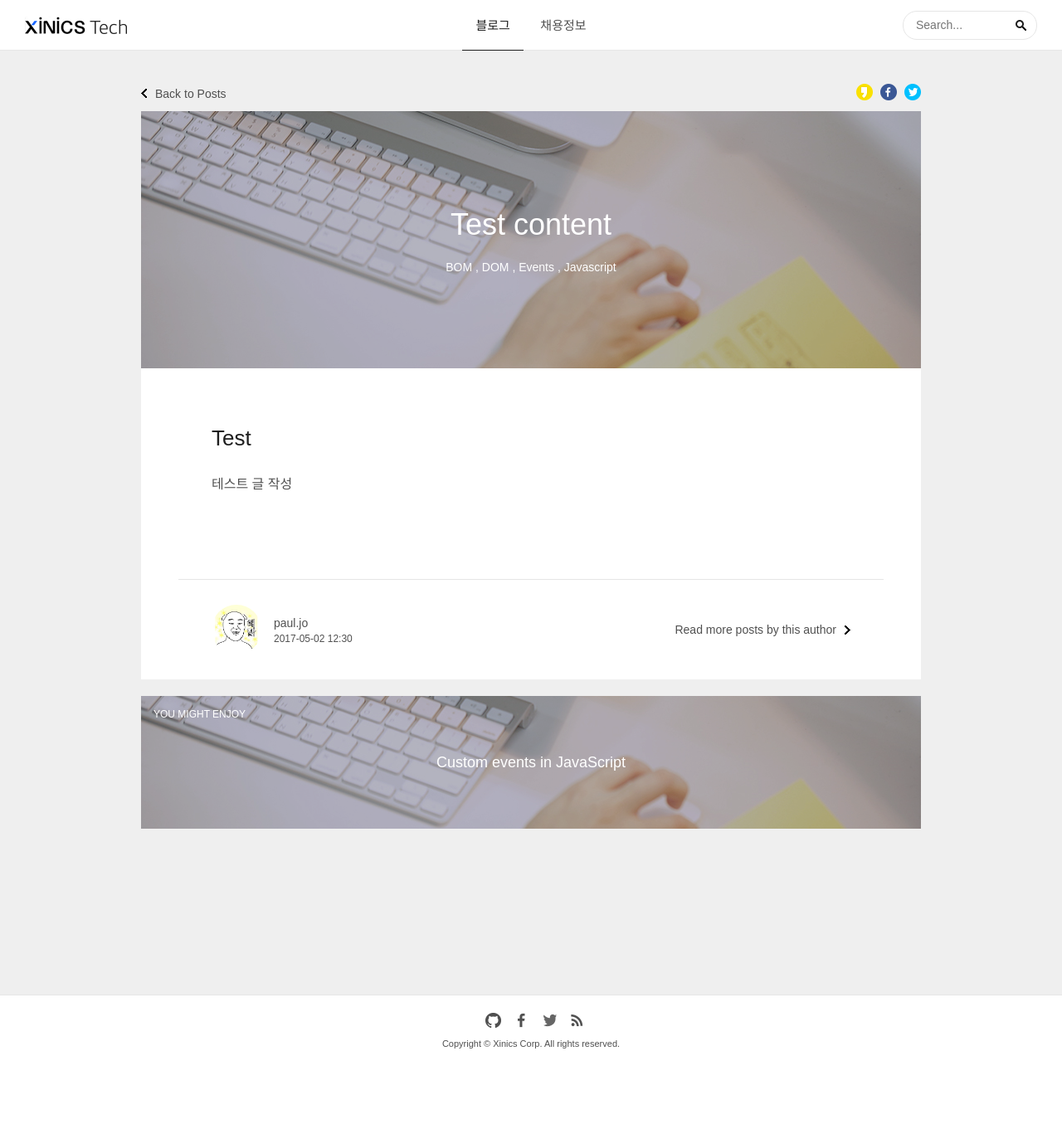
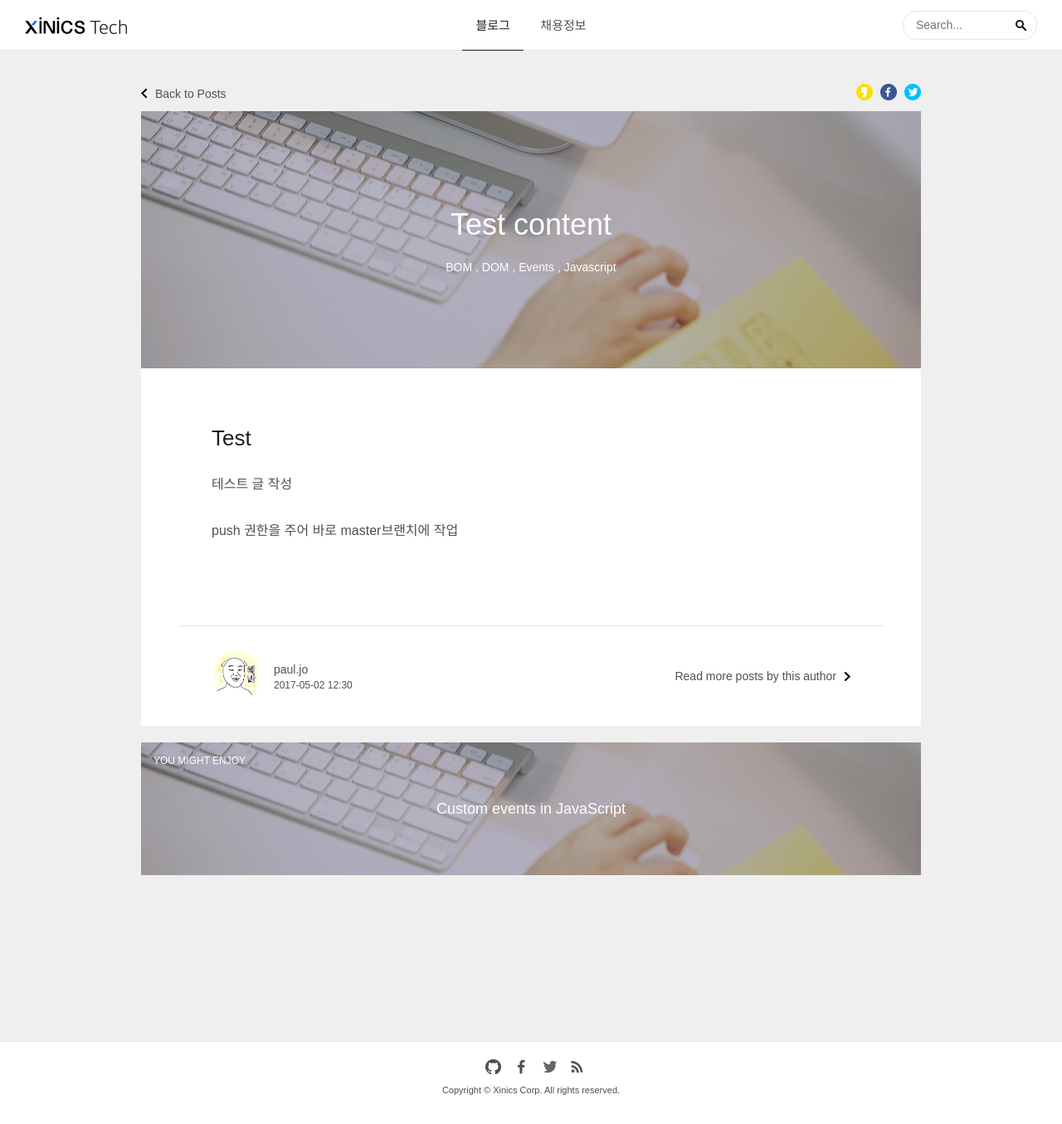
Before and after one commit to XinicsInc/tech-blog, a Jekyll site: the page built from _posts/2017-05-02-test.md, in a window 1280 px wide. Shown: the whole page at 83% size. Built offline with Jekyll 4.4.1, drawn with Linux system fonts in a browser that asks for light colours; some web fonts are replaced; comment, search, counter and statistics services are not loaded; before the commit the page ends 1299 px from its top, so only the background shows below that.

Commit message:
push 권한을 주어 바로 master브랜치에 작업

```diff
--- a/_posts/2017-05-02-test.md
+++ b/_posts/2017-05-02-test.md
@@ -8,3 +8,5 @@ tags: [BOM,DOM,Events,Javascript]
 # Test
 
 테스트 글 작성
+
+push 권한을 주어 바로 master브랜치에 작업
```
